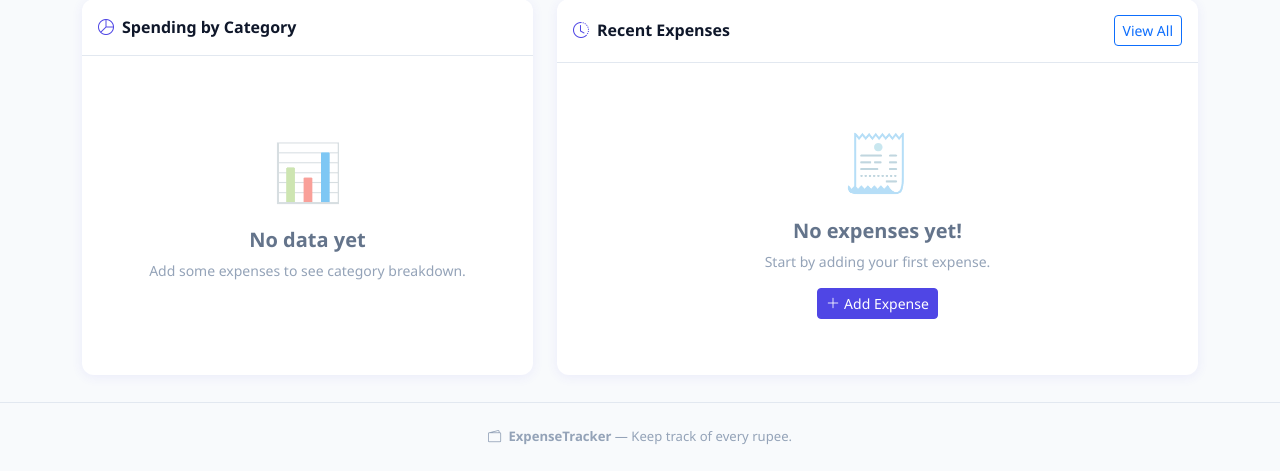
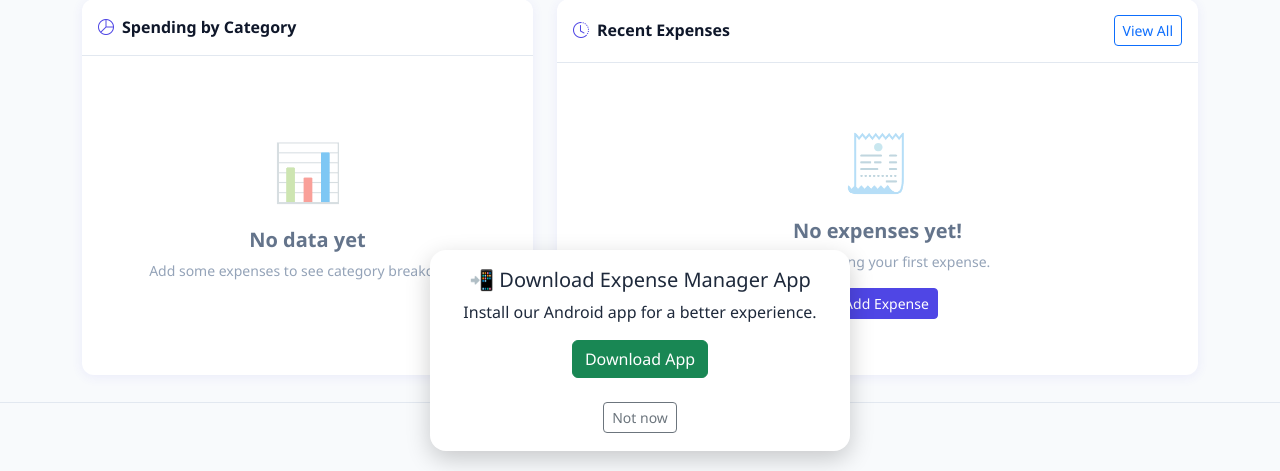
Before and after one commit to anwersameer47-boop/Expense_Manager, a Django app: page /dashboard/ in a window 1280 px wide. Shown: the part 329-800 px from the top of the page. Run offline with Django 4.2, Linux system fonts and the light colour scheme; the visitor is signed in with stand-in values (Sample User, id 1); data that the repository does not hold is empty.

Commit message:
Update base.html

```diff
--- a/expense-tracker/templates/base.html
+++ b/expense-tracker/templates/base.html
@@ -127,5 +127,66 @@
   <script src="https://cdn.jsdelivr.net/npm/bootstrap@5.3.0/dist/js/bootstrap.bundle.min.js"></script>
 
   {% block extra_js %}{% endblock %}
+  <div id="apkPopup" class="apk-popup">
+  <div class="apk-box">
+    <h5>📲 Download Expense Manager App</h5>
+    <p>Install our Android app for a better experience.</p>
+
+    <a href="/static/expense-manager.apk"
+       class="btn btn-success"
+       download
+       onclick="hideApkPopup()">
+       Download App
+    </a>
+
+    <br><br>
+
+    <button class="btn btn-outline-secondary btn-sm"
+            onclick="hideApkPopup()">
+      Not now
+    </button>
+  </div>
+</div>
+
+<style>
+.apk-popup{
+  position:fixed;
+  bottom:20px;
+  left:15px;
+  right:15px;
+  z-index:9999;
+  display:none;
+}
+
+.apk-box{
+  max-width:420px;
+  margin:auto;
+  background:white;
+  padding:18px;
+  border-radius:16px;
+  box-shadow:0 8px 25px rgba(0,0,0,0.2);
+  text-align:center;
+}
+</style>
+
+<script>
+function hideApkPopup(){
+  localStorage.setItem("apkDownloaded","yes");
+  document.getElementById("apkPopup").style.display="none";
+}
+
+window.onload=function(){
+
+  const isApp =
+    navigator.userAgent.includes("ExpenseManagerApp");
+
+  const downloaded =
+    localStorage.getItem("apkDownloaded");
+
+  if(!isApp && downloaded!=="yes"){
+    document.getElementById("apkPopup").style.display="block";
+  }
+};
+</script>
 </body>
 </html>
```
